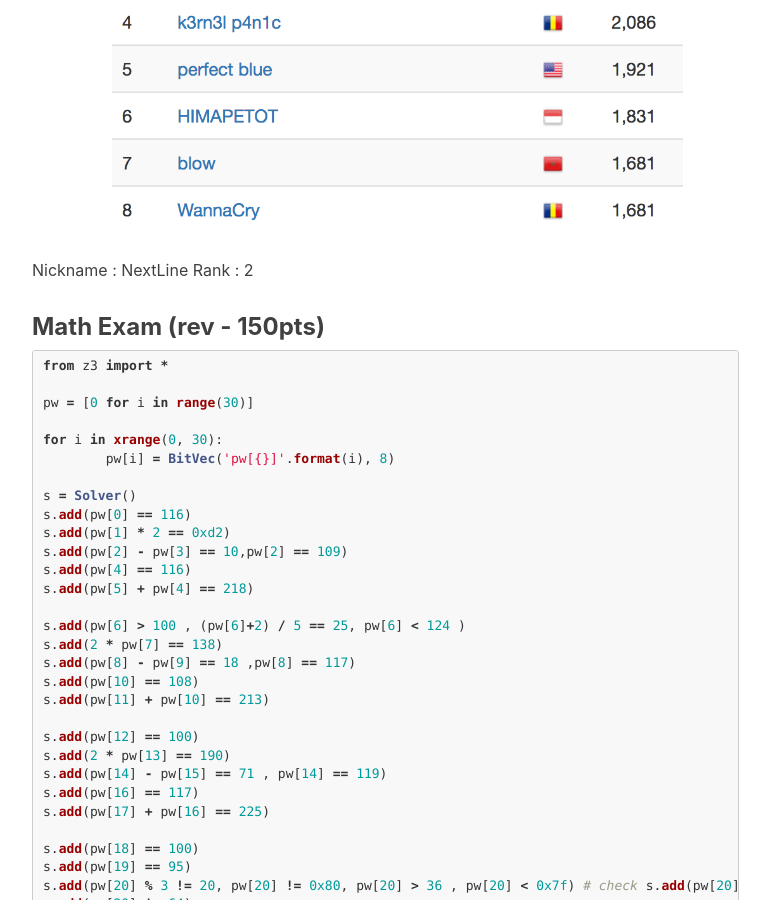
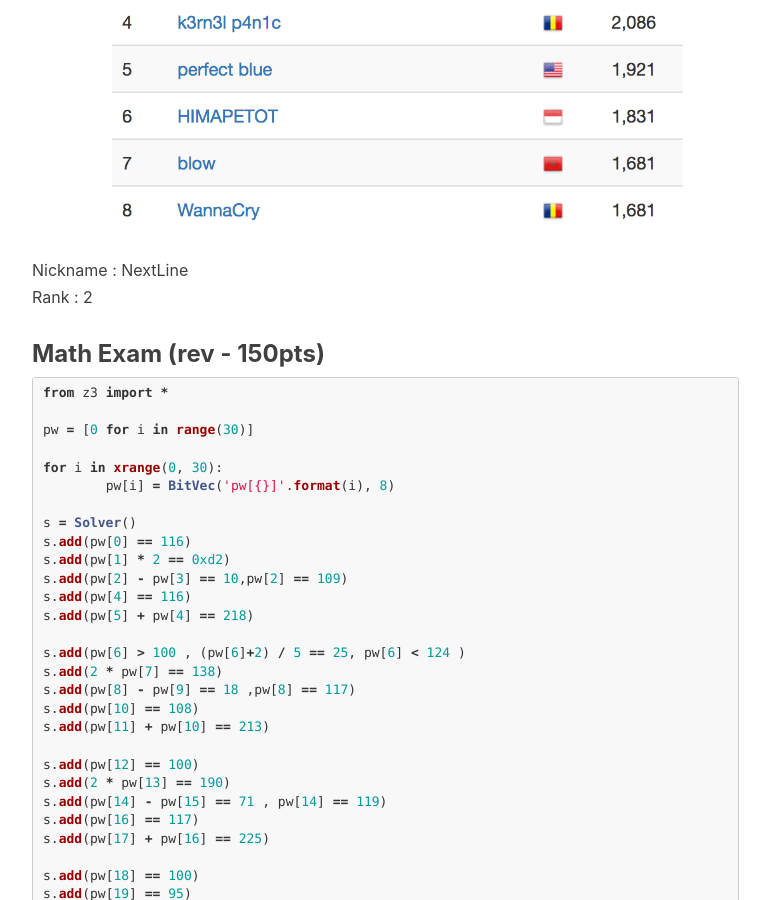
Before and after one commit to LYoungJoo/lyoungjoo.github.io, a Jekyll site: the page built from _posts/2018-04-24-Timisoaractf-2018-quals-write-up.md, in a window 1280 px wide and 900 px high, scrolled down 1161 px. Shown: the whole window, without its empty margins (233-1003 px from the left). Built offline with Jekyll 4.4.1, drawn with Linux system fonts in a browser that asks for light colours; nearby versions of some CDN libraries; comment, search, counter and statistics services are not loaded.

Commit message:
Update 2018-04-24-Timisoaractf-2018-quals-write-up.md

````diff
--- a/_posts/2018-04-24-Timisoaractf-2018-quals-write-up.md
+++ b/_posts/2018-04-24-Timisoaractf-2018-quals-write-up.md
@@ -14,7 +14,7 @@ tags:
 ### Info
 
 ![ScoreBoard](https://github.com/LYoungJoo/lyoungjoo.github.io/blob/master/img/in-post/timisoaractf2018/board.png)
-Nickname : NextLine
+Nickname : NextLine<br>
 Rank : 2
 
 
@@ -83,7 +83,7 @@ print flag
 
 ### NG Child (rev - 150pts)
 
-```txt
+```
 F8 20 E1 97 3F 37 29 3C 29 DC 00 20 EF BA 29 E8 94 0F 67 FC A8 F8 29 34 20 E1 97 20 49 9E F8 AB 29 40 A1 F1 36 29 50 A1 36 3E 21 D6 00 21 E1 9E 04 F1 6E F5 A1 29 E8 97 3E A2 29 E6 BA 29 E6 9E 38 F7 8E 38 F7 87 31 20 E0 3D 59 B0 E0 31 C0 1E 31 F0 88 00 7F E4 B0 3D F9 A2 31 28 B3 38 F7 B9 38 51 86 21 38 41 B9 23 2B 22 38 87 91 29 C2 00 F0 8A 15 7F E4 B0 38 51 86 8E B2 2A B3 38 8F B6 70 B9 38 28 38 C8 00 34 F0 AB 34 58 B9 38 F9 80 0B E9 76 ED B9 38 20 3C 41 B0 E9 BA B5 31 86 B6 9F B8 20 E1 A8 39 F8 20 97 A8 F8 D9 00 20 97 A0 D8 5C 50 A9 67 FC A9 E0 A0 31 20 49 BA AB A4 9C 29 68 BA 20 37 31 39 20 D7 00 24 E9 97 20 E1 9F 15 6E F5 A1 29 E8 9E 20 3F F1 A2 20 97 A7 15 F1 30 D0 00 2B 42 A3 2B 42 95 2B EA 9C 2B 42 95 F3 E3 98 52 6C F7 A3 38 F3 2B EA 9C A0 2B 42 95 38 23 6A AB 2A 3F FB DB 00 2A E3 AF 2A EB 97 5B 64 FF AB 2A 64 FF AF FB 2A 37 A8 23 6A AB 64 FF A9 21 58 A9 28 3A 3B 28 DA 00 21 58 A9 28 E9 92 07 66 FD AB 21 58 A9 E1 B9 33 28 32 F9 AA 21 E0 B2 99 BE 26 E7 AE 3F FE 26 91 AE FE DF 00 26 91 A6 DE 31 56 AF 61 FA AF E6 A6 37 26 4F BC AD A2 9A 6E A7 26 36 26 D6 00 2A EE B5 2A 46 A7 26 E7 9E 3D F7 68 F3 A7 26 3E 22 5F AE F7 A4 AB 2F 98 A8
 ```
 
````
